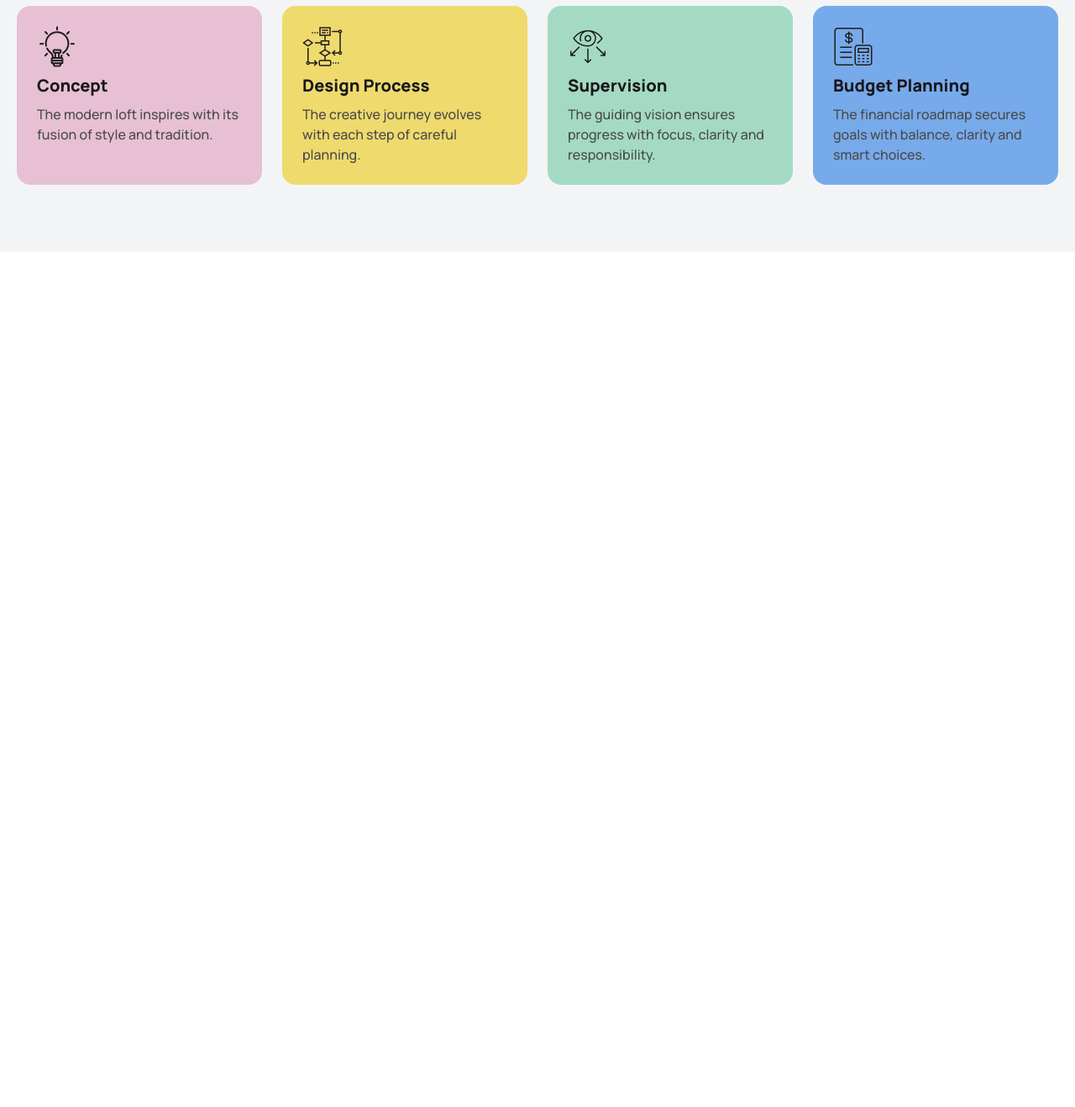
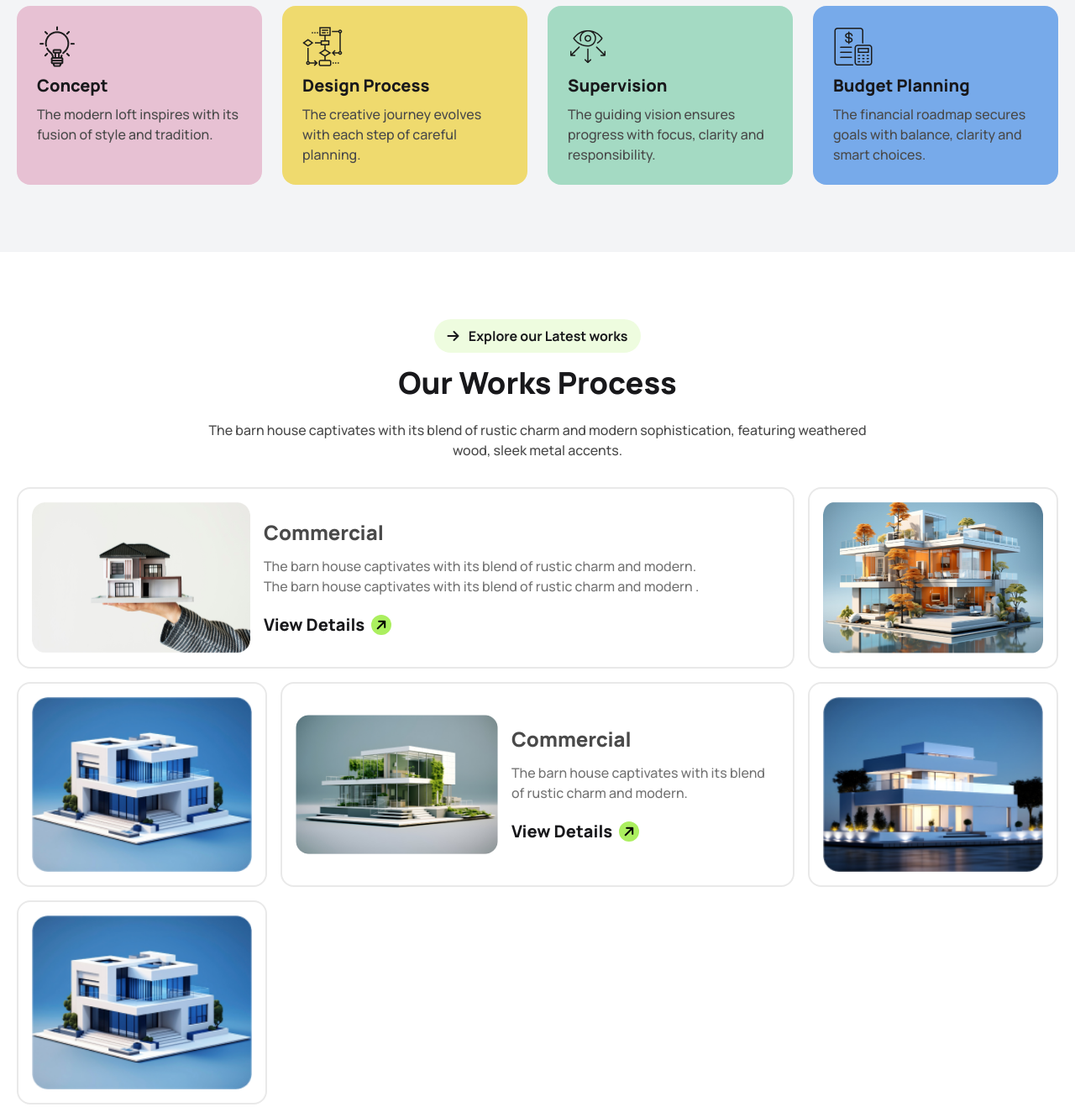
Before and after one commit to mahdihasanjr/Assignment-3, a plain HTML site: page index.html in a window 1280 px wide. Shown: the part 2089-3407 px from the top of the page at 84% size. Before the commit the page ends 2389 px from the top, so only its background shows below. Drawn offline with nearby package versions, Linux system fonts and the light colour scheme.

Commit message:
latest portfolio section done

```diff
--- a/index.html
+++ b/index.html
@@ -31,7 +31,7 @@
         <!-- nav-1 -->
          <div class="flex gap-2 items-center">
            <div class="size-8 bg-color flex justify-center items-center rounded-full">
-            <a href=""><i class="fa-solid fa-arrow-right -rotate-45"></i></a>
+            <a href="#"><i class="fa-solid fa-arrow-right -rotate-45"></i></a>
            </div>
             <h1 class="text-2xl md:text-[32px] font-extrabold">Rinterio</h1>
          </div>
@@ -257,5 +257,78 @@
                  </div>
           </section>
      </main>
+
+       <!-- latest portfolio section -->
+           <section class="bg-gray-100 lg:bg-white px-5 md:px-8 lg:px-5">
+            <div class=" container mx-auto py-10 lg:py-20">
+            <!-- text -->
+              <div class="text-center md:w-2/3 mx-auto mb-6 lg:mb-8">
+                    <button class="font-bold rounded-3xl bg-[rgba(171,239,95,0.2)] mb-4 py-2 px-4"><a href="#">
+                        <span><i class="fa-solid fa-arrow-right mr-2"></i></span>
+                        Explore our Latest works</a>
+                    </button>
+                    <h1 class="text-2xl md:text-3xl lg:text-4xl font-extrabold mb-4 md:mb-6">Our Works Process</h1>
+                    <p class="font-medium text-[#494949]">
+                        The barn house captivates with its blend of rustic charm and modern sophistication, featuring weathered wood, sleek metal accents.
+                    </p>
+              </div>
+
+              <!-- grid box -->
+               <div class="grid grid-cols-1 md:grid-cols-2 lg:grid-cols-4 gap-4 ">
+                <!-- card-1 -->
+                 <div class="flex flex-col md:flex-row md:place-items-center gap-4 p-4  rounded-2xl shadow-sm lg:shadow-none lg:border-2 border-[#E9E9E9] md:col-span-2 lg:col-span-3 bg-white">
+                    <!-- image -->
+                    <figure>
+                        <img src="./assets/img1.png" alt=""
+                         class="w-full h-full">
+                    </figure>
+                    <!-- text -->
+                     <div class="md:w-3/5">
+                        <h1 class="text-[#494949] text-xl md:text-2xl font-extrabold mb-3">Commercial</h1>
+                        <p class="font-medium text-[#737373] mb-5 ">The barn house captivates with its blend of rustic charm and modern. The barn house captivates with its blend of rustic charm and modern .</p>
+                        <a href="#" class="font-extrabold text-lg md:text-xl inline-flex items-center"> View Details
+                            <span class=" size-6  bg-[#ABEF5F] text-black flex justify-center items-center rounded-full ml-2"><i class="fa-solid fa-arrow-right -rotate-45 text-base"></i></span>
+                        </a>
+                     </div>
+                 </div>
+                 <!-- card-2 -->
+                  <div class="bg-white rounded-2xl shadow-sm lg:shadow-none lg:border-2 border-[#E9E9E9]">
+                    <img src="./assets/img2.png" alt=""
+                    class="p-4  w-full h-full">
+                  </div>
+                  <!-- card-3 -->
+                  <div class="bg-white rounded-2xl shadow-sm lg:shadow-none lg:border-2 border-[#E9E9E9]">
+                    <img src="./assets/img3.png" alt=""
+                    class="p-4  w-full h-full">
+                  </div>
+                  <!-- card-4 -->
+                  <div class="flex flex-col md:flex-row md:place-items-center gap-4 p-4  rounded-2xl shadow-sm lg:shadow-none lg:border-2 border-[#E9E9E9] md:col-span-2 bg-white">
+                    <!-- image -->
+                    <figure>
+                        <img src="./assets/img4.png" alt=""
+                         class="rounded-2xl w-full h-full">
+                    </figure>
+                    <!-- text -->
+                     <div class="md:w-3/5">
+                        <h1 class="text-[#494949] text-xl md:text-2xl font-extrabold mb-3">Commercial</h1>
+                        <p class="font-medium text-[#737373] mb-5 ">The barn house captivates with its blend of rustic charm and modern. </p>
+                        <a href="#" class="font-extrabold text-lg md:text-xl inline-flex items-center"> View Details
+                            <span class=" size-6  bg-[#ABEF5F] text-black flex justify-center items-center rounded-full ml-2"><i class="fa-solid fa-arrow-right -rotate-45 text-base"></i></span>
+                        </a>
+                     </div>
+                 </div>
+                 <!-- card-5 -->
+                 <div class="bg-white p-4  rounded-2xl shadow-sm lg:shadow-none lg:border-2 border-[#E9E9E9]">
+                    <img src="./assets/img5.png" alt=""
+                    class="w-full h-full">
+                  </div>
+                  <!-- card-6 -->
+                   <div class=" hidden md:flex lg:hedden bg-white rounded-2xl shadow-sm lg:shadow-none lg:border-2 border-[#E9E9E9]">
+                    <img src="./assets/img3.png" alt=""
+                    class="p-4  w-full h-full">
+                  </div>
+               </div>
+            </div>
+           </section>
 </body>
 </html>
```
